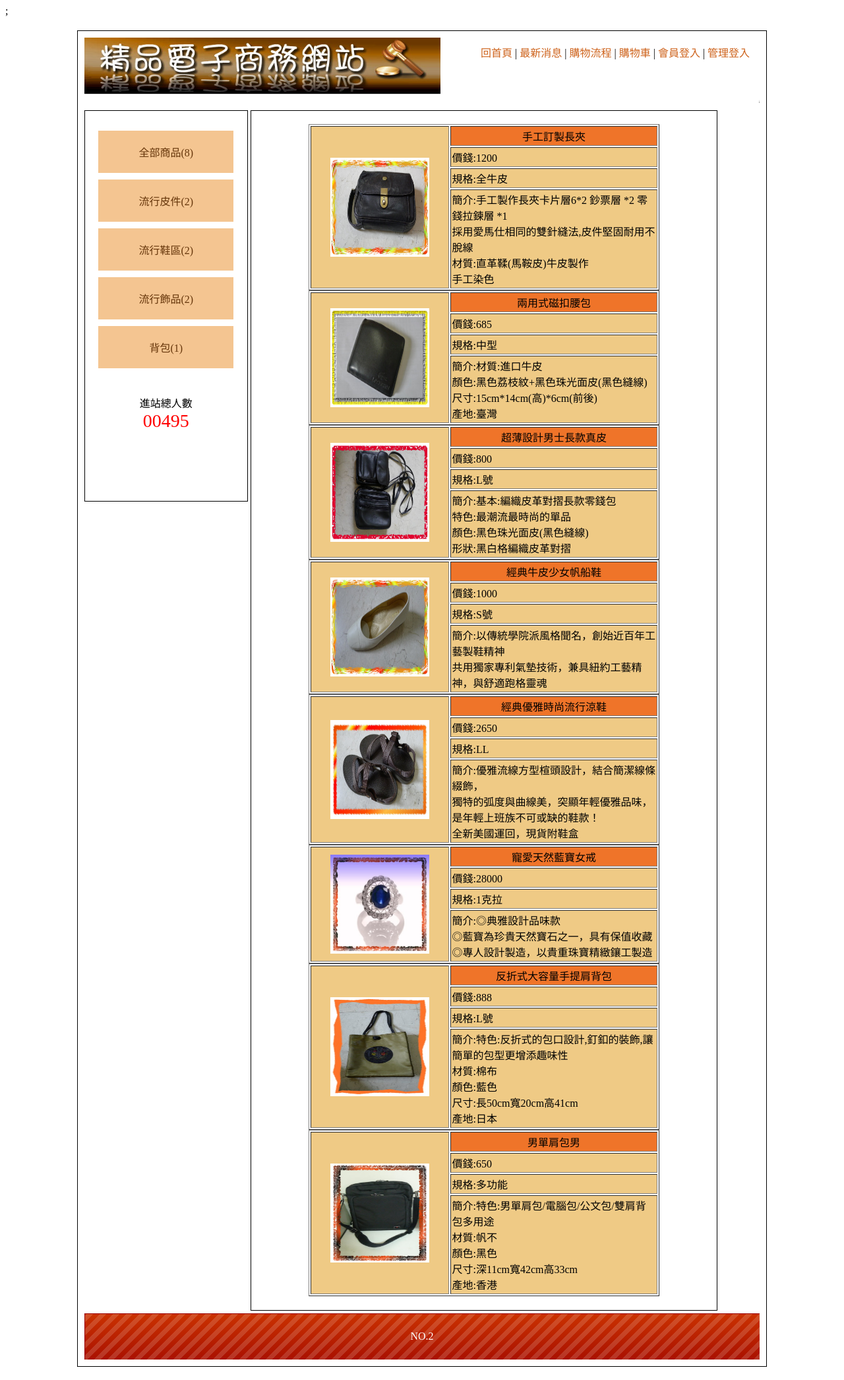
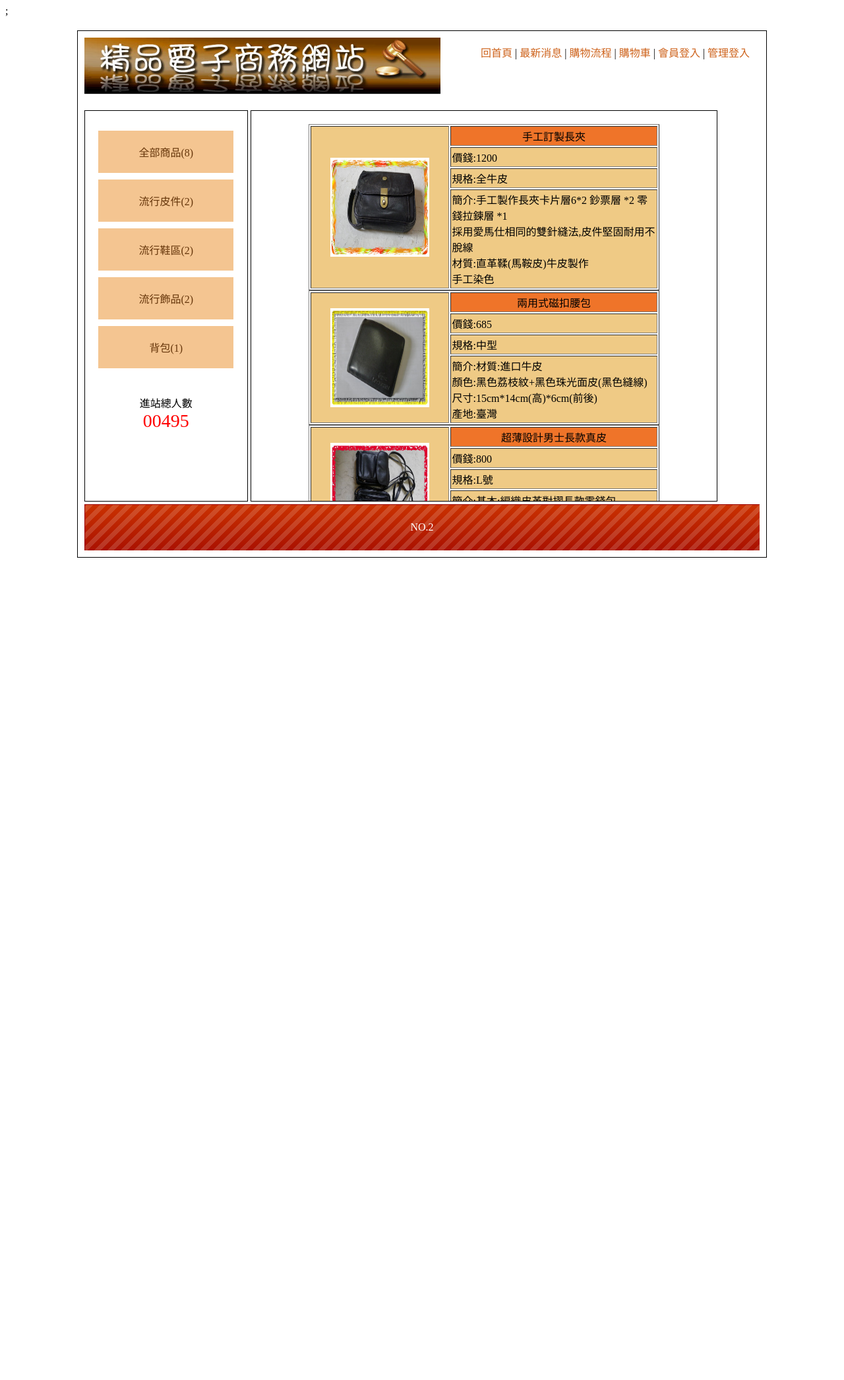
Before and after one commit to vien303cat/web04_2, a PHP site: page / in a window 1280 px wide. Shown: the whole page at 66% size. After the commit the page ends 845 px from the top, so only its background shows below. Run offline with PHP 8.4, Linux system fonts and the light colour scheme; data comes from the database, SQL or seed files in the repository.

Commit message:
update0827-2

```diff
--- a/home_files/css.css
+++ b/home_files/css.css
@@ -44,9 +44,9 @@ body
 	display:inline-block;
 	width:65%;
 	padding:2%;
-	min-height:550px;
+	height:550px;
 	border:#000 1px solid;
-	overflow:auto;
+	overflow:scroll;
 }
 #bottom
 {
```
